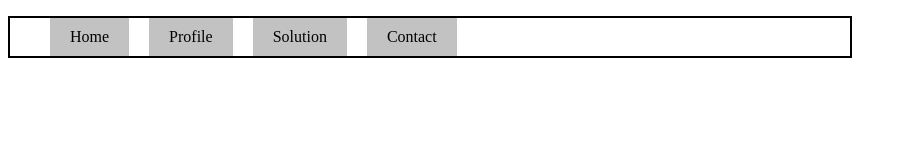
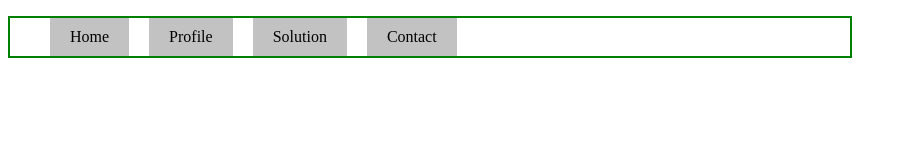
Before and after one commit to thanhnga0612/Branch1, a plain HTML site: page Menu.html in a window 1280 px wide. Shown: the whole page, without its empty margins (0-907 px from the left). Drawn offline with Linux system fonts and the light colour scheme.

Commit message:
Thay doi mau border

```diff
--- a/Menu.html
+++ b/Menu.html
@@ -9,7 +9,7 @@
 ul{
     display: flex;
     width: 800px;
-    border: black 2px solid;
+    border: green 2px solid;
 
 
 }
```
